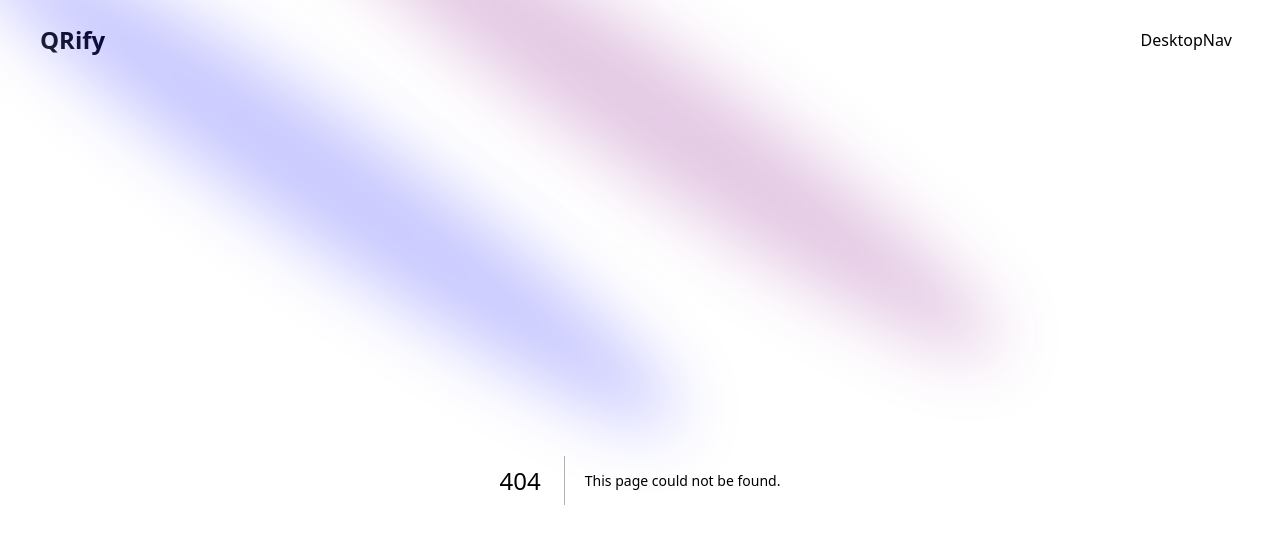
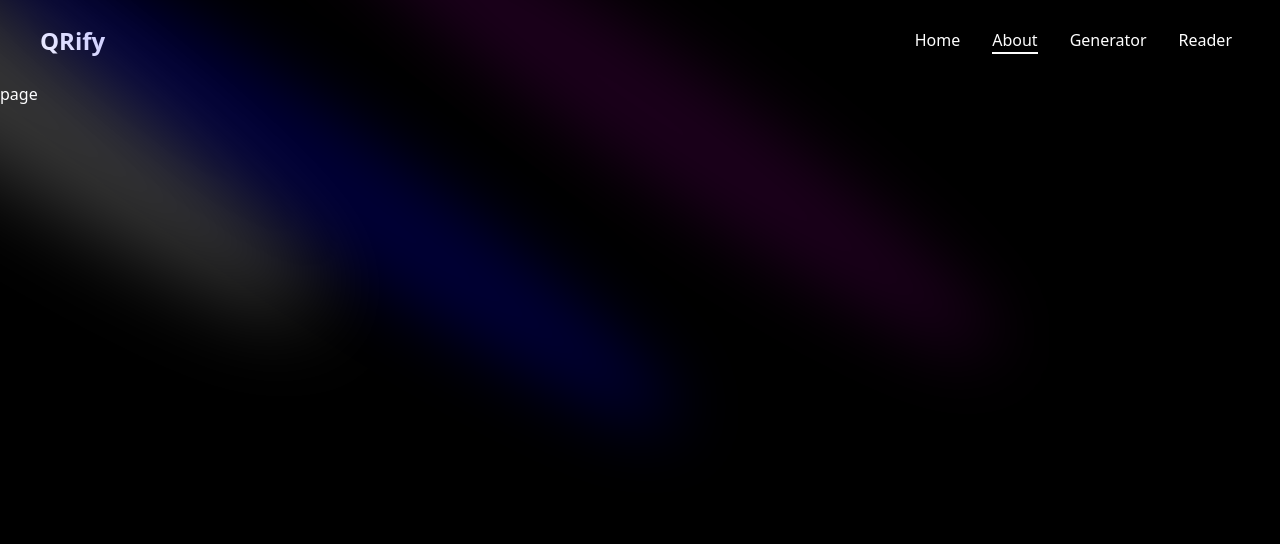
Before and after one commit to itz-Hiru/QRify-project, a Next.js app: page /about in a window 1280 px wide. Before the commit this address had no page. Shown: the top 544 px of the page. Built offline with nearby package versions, Linux system fonts and the light colour scheme.

Commit message:
Created Desktop Navbar

```diff
--- /dev/null
+++ b/app/about/page.jsx
@@ -0,0 +1,9 @@
+"use client"
+
+const page = () => {
+  return (
+    <div>page</div>
+  )
+}
+
+export default page
--- /dev/null
+++ b/app/generator/page.jsx
@@ -0,0 +1,9 @@
+"use client"
+
+const page = () => {
+  return (
+    <div>page</div>
+  )
+}
+
+export default page
--- /dev/null
+++ b/app/reader/page.jsx
@@ -0,0 +1,9 @@
+"use client"
+
+const page = () => {
+  return (
+    <div>page</div>
+  )
+}
+
+export default page
--- a/components/DesktopNav.jsx
+++ b/components/DesktopNav.jsx
@@ -1,9 +1,46 @@
-"use client"
+"use client";
+import Link from "next/link";
+import { usePathname } from "next/navigation";
+
+const links = [
+  {
+    name: "home",
+    path: "/",
+  },
+  {
+    name: "about",
+    path: "/about",
+  },
+  {
+    name: "generator",
+    path: "/generator",
+  },
+  {
+    name: "reader",
+    path: "/reader",
+  },
+];
 
 const DesktopNav = () => {
+  const pathName = usePathname();
+
   return (
-    <div>DesktopNav</div>
-  )
-}
+    <nav className="flex gap-8">
+      {links.map((link, index) => {
+        return (
+          <Link
+            href={link.path}
+            key={index}
+            className={`${
+              link.path === pathName && "text-accent border-b-2 border-accent"
+            } capitalize font-medium hover:text-accent transition-all`}
+          >
+            {link.name}
+          </Link>
+        );
+      })}
+    </nav>
+  );
+};
 
-export default DesktopNav
+export default DesktopNav;
--- a/components/Header.jsx
+++ b/components/Header.jsx
@@ -5,7 +5,7 @@
 
 const Header = () => {
   return (
-    <header className="py-2 xl:py-5 mx-auto">
+    <header className="py-2 xl:py-5">
       <div className="container flex justify-between items-center mx-auto">
         <h1 className="text-2xl font-bold"><Link href="/">QRify</Link></h1>
         <div className="hidden xl:flex xl:p-2">
--- a/tailwind.config.mjs
+++ b/tailwind.config.mjs
@@ -16,6 +16,9 @@
       },
       colors: {
         primary: "#000",
+        accent: {
+          DEFAULT: "#FDFDFD"
+        }
       },
       borderRadius: {
         lg: 'var(--radius)',
```
